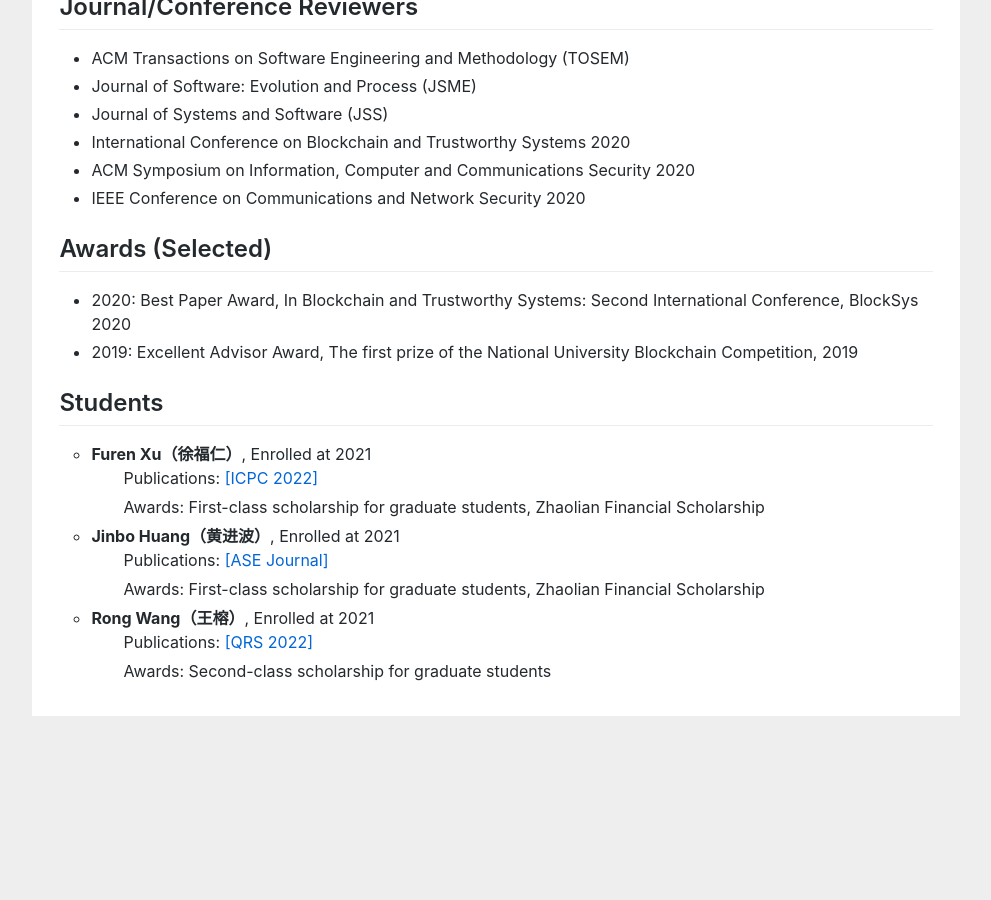
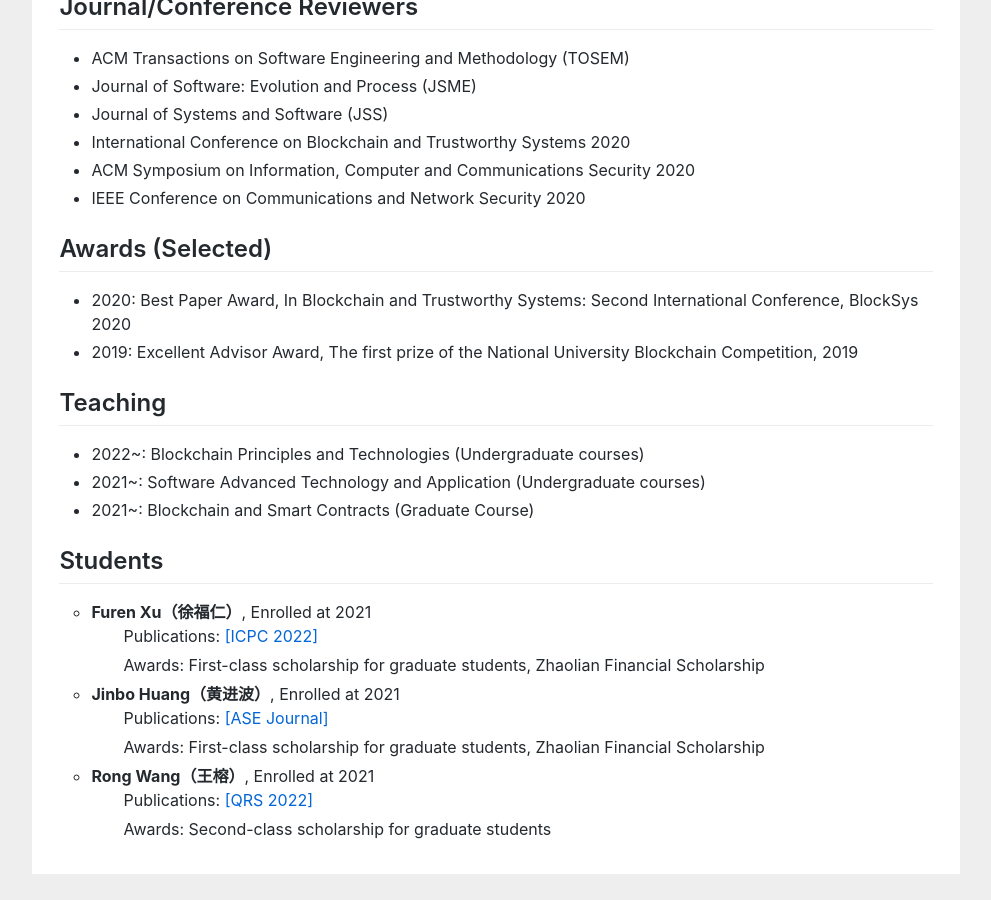
Before and after one commit to huangyuan-hy/huangyuan-hy.github.io, a Jekyll site: the page index.html, which Jekyll copies as it is, in a window 1280 px wide and 900 px high, scrolled down 2495 px. Shown: the whole window, without its empty margins (144-1135 px from the left). Built offline with Jekyll 4.4.1, drawn with Linux system fonts in a browser that asks for light colours; before the commit the page ends 3237 px from its top, so only the background shows below that.

Commit message:
Update index.html

```diff
--- a/index.html
+++ b/index.html
@@ -151,6 +151,20 @@ gtag('config', 'UA-158965281-1');
 
 				</ul>
 
+
+				<h2>Teaching</h2>
+				<ul>
+
+					<li>2022~: Blockchain Principles and Technologies (Undergraduate courses)</li>
+
+                                        <li>2021~: Software Advanced Technology and Application (Undergraduate courses)</li>
+
+					<li>2021~: Blockchain and Smart Contracts (Graduate Course)</li>
+
+
+				</ul>
+
+
 				<h2>Students</h2>
 				<ul>
 
```
